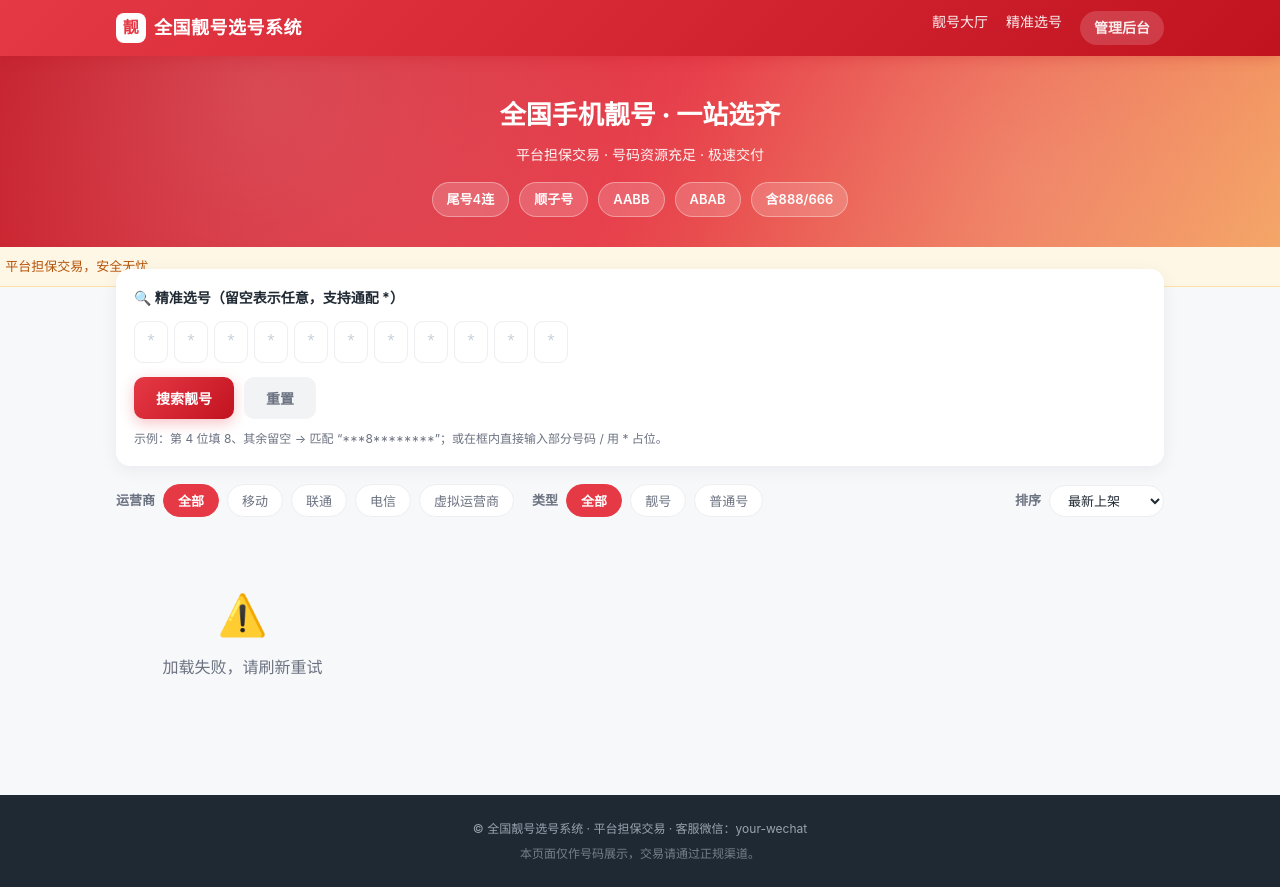
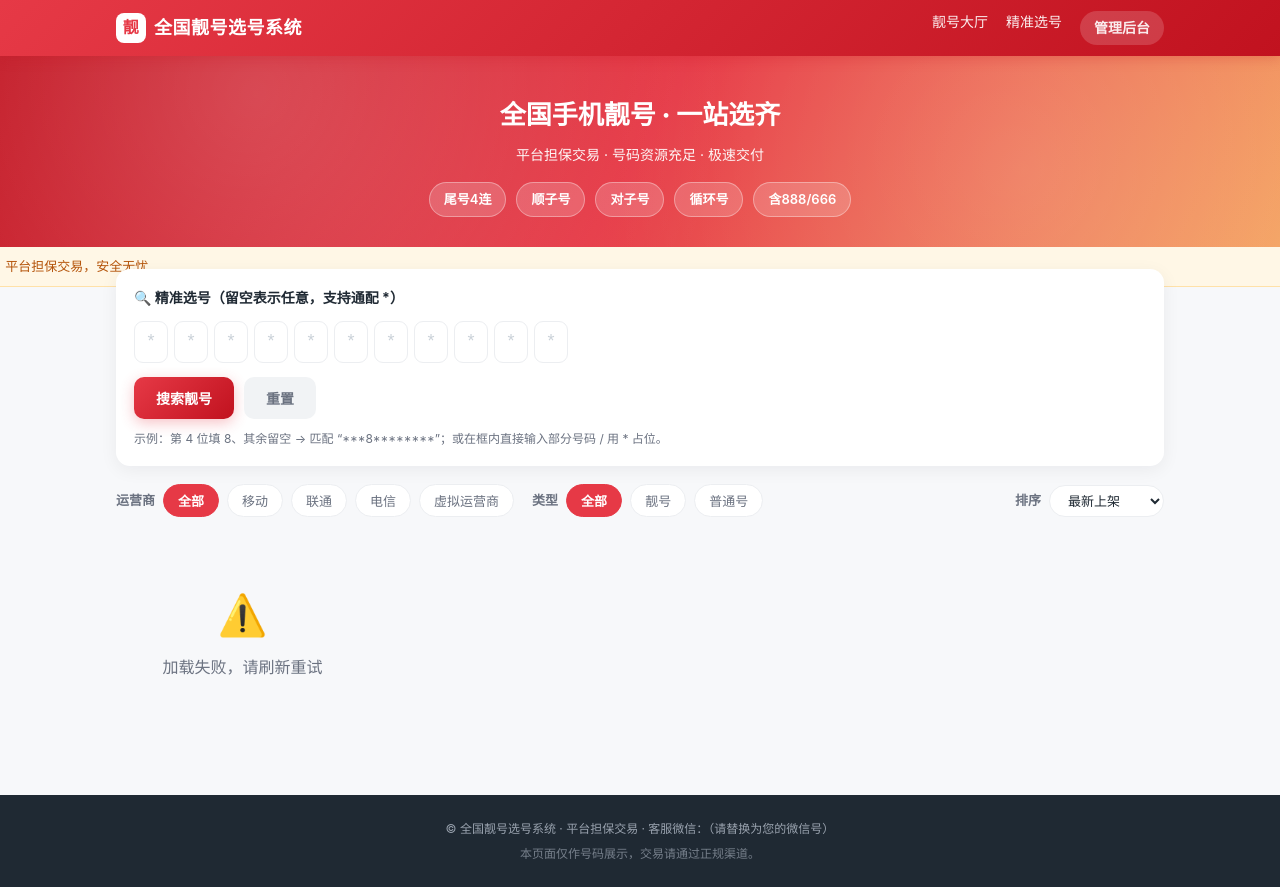
Before and after one commit to jiangbubosh-stack/viplianghao, a website: page public/index.html in a window 1280 px wide. Drawn offline with Linux system fonts and the light colour scheme; no server answers.

Commit message:
中文化：将 public/index.html 的英文标签改为中文

```diff
--- a/public/index.html
+++ b/public/index.html
@@ -25,8 +25,8 @@
     <div class="badges">
       <span class="badge">尾号4连</span>
       <span class="badge">顺子号</span>
-      <span class="badge">AABB</span>
-      <span class="badge">ABAB</span>
+      <span class="badge">对子号</span>
+      <span class="badge">循环号</span>
       <span class="badge">含888/666</span>
     </div>
   </section>
@@ -79,7 +79,7 @@
   </main>
 
   <footer class="site-footer">
-    <p>© 全国靓号选号系统 · 平台担保交易 · 客服微信：your-wechat</p>
+    <p>© 全国靓号选号系统 · 平台担保交易 · 客服微信：（请替换为您的微信号）</p>
     <p style="margin-top:6px;opacity:.7">本页面仅作号码展示，交易请通过正规渠道。</p>
   </footer>
 
```
